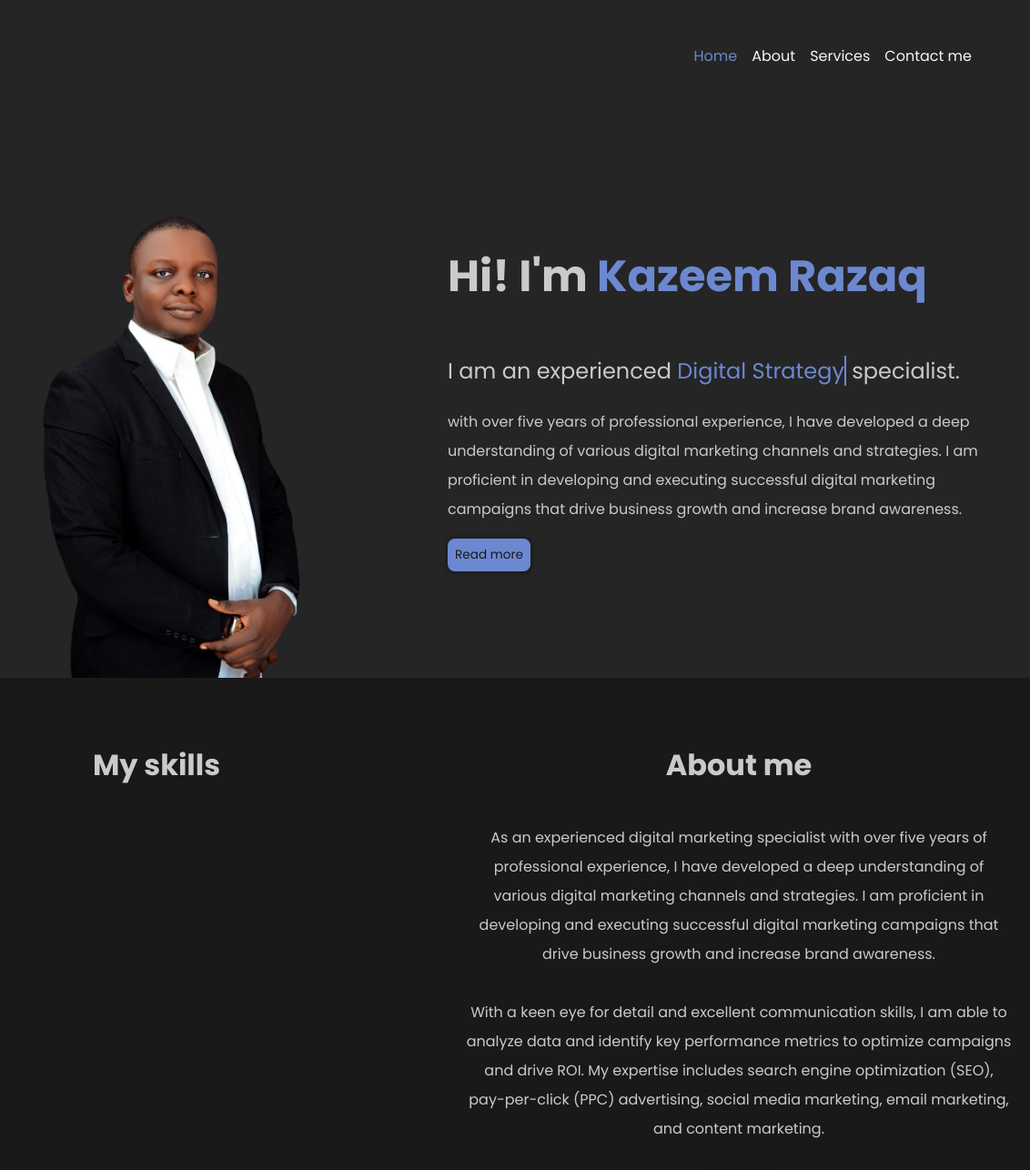
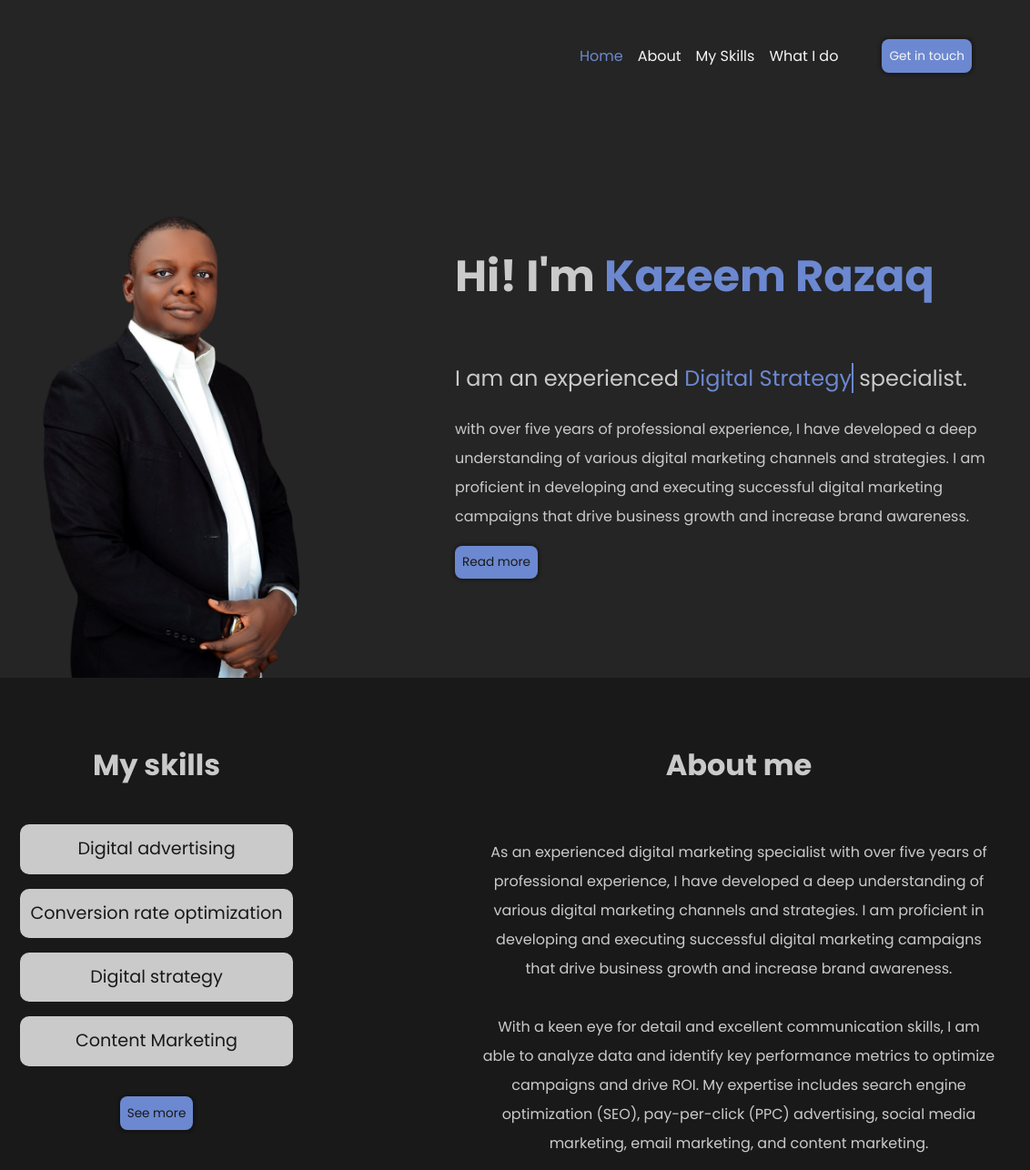
Before and after one commit to Ajibolatao1/Kazeem, a plain HTML site: page index.html in a window 1280 px wide. Shown: the top 1286 px of the page at 91% size, 148-1280 px from the left. Drawn offline with nearby package versions, Linux system fonts and the light colour scheme.

Commit message:
About adjusted

```diff
--- a/assets/styles/styles.scss
+++ b/assets/styles/styles.scss
@@ -32,6 +32,9 @@ body {
     .right {
       .menu {
         display: none;
+        .btn {
+          margin-left: 2rem;
+        }
       }
 
       .hamburger__container {
@@ -177,10 +180,11 @@ body {
       .right {
         h3 {
           font-size: 3rem;
+          padding: 0.5rem;
         }
         .desc {
           max-width: 700px;
-          padding: 1rem 0;
+          padding: 1rem 0.5rem;
           p.typewriter_container {
             font-size: 1.5rem;
           }
@@ -224,6 +228,34 @@ body {
         font-size: 2rem;
       }
 
+      .left {
+        .skill_list {
+          ul {
+            display: flex;
+            flex-direction: column;
+            min-height: 300px;
+            list-style: none;
+            justify-content: center;
+            align-items: center;
+            font-size: 1.2rem;
+            gap: 1rem;
+
+            li {
+              background-color: $grey;
+              padding: 0.5rem;
+              border-radius: 10px;
+              color: $darker;
+              min-width: 300px;
+              text-align: center;
+            }
+          }
+
+          .btn_container {
+            text-align: center;
+          }
+        }
+      }
+
       .right {
         .title {
           max-width: 600px;
@@ -233,6 +265,7 @@ body {
           max-width: 600px;
           margin: 0 auto;
           text-align: center;
+          padding: 1rem;
 
           .desc-item {
             padding: 1rem 0;
@@ -332,13 +365,13 @@ body {
             img {
               width: 200px;
               height: 200px;
-              object-fit: contain;
+              object-fit: cover;
             }
           }
         }
 
         .marquee2 {
-          animation-delay: 16s;
+          animation-delay: 15s;
           // padding: 1rem;
         }
 
--- a/index.html
+++ b/index.html
@@ -32,18 +32,21 @@
       <nav class="right">
          <ul class="menu">
             <li>
-               <a href="#" class="active">Home</a>
+               <a href="/index.html" class="active">Home</a>
             </li>
             <li>
 
-               <a href="#">About</a>
+               <a href="./assets/pages/about.html">About</a>
             </li>
             <li>
 
-               <a href="#">Services</a>
+               <a href="./assets/pages/skills.html">My Skills</a>
             </li>
             <li>
-               <a href="#">Contact me</a>
+               <a href="./assets/pages/what_i_do.html">What I do</a>
+            </li>
+            <li>
+               <a href="./assets/pages/contact.html" class="btn">Get in touch</a>
             </li>
          </ul>
 
@@ -111,6 +114,23 @@
       <section class="section section2">
          <div class="left">
             <h3 class="title">My skills</h3>
+
+            <div class="skill_list">
+               <ul>
+                  <li>
+                     Digital advertising
+                  </li>
+                  <li>
+                     Conversion rate optimization
+                  </li>
+                  <li>Digital strategy</li>
+                  <li>Content Marketing</li>
+               </ul>
+
+               <div class="btn_container">
+                  <a href="" class="btn">See more</a>
+               </div>
+            </div>
          </div>
          <div class="right">
             <h3 class="title">About me</h3>
```
Also changed, not shown: assets/pages/about.html (added), assets/pages/contact.html (added), assets/pages/skills.html (added), assets/pages/what_i_do.html (added), assets/styles/styles.css, 1 other file.
